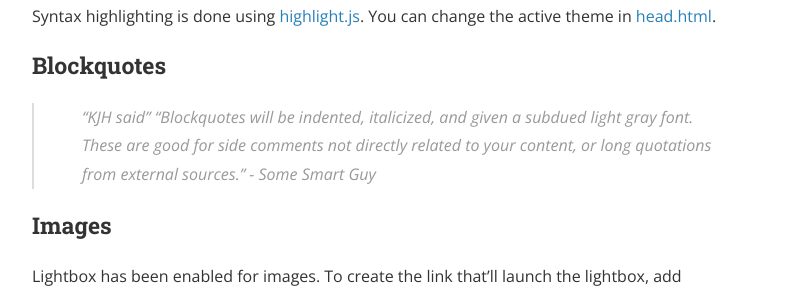
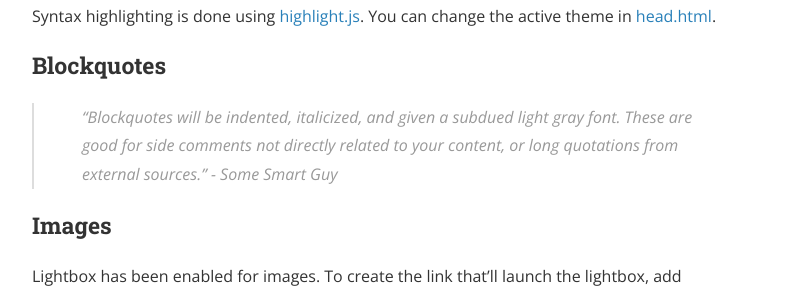
Before and after one commit to jeonghoonkim1211/jeonghoonkim1211.github.io, a Jekyll site: the page built from _posts/2021-02-21-welcome-to-ML.markdown, in a window 1280 px wide and 900 px high, scrolled down 1655 px. Shown: the part 154-447 px from the top of the window, without its empty margins (240-1039 px from the left). Built offline with Jekyll 4.4.1, drawn with Linux system fonts in a browser that asks for light colours; nearby versions of some CDN libraries.

Commit message:
Update 2021-02-21-welcome-to-ML.markdown

```diff
--- a/_posts/2021-02-21-welcome-to-ML.markdown
+++ b/_posts/2021-02-21-welcome-to-ML.markdown
@@ -57,7 +57,6 @@ demo("hello, world!", 10);
 Syntax highlighting is done using [highlight.js][highlight]. You can change the active theme in [head.html](https://github.com/bencentra/centrarium/blob/2dcd73d09e104c3798202b0e14c1db9fa6e77bc7/_includes/head.html#L15).
 
 ### Blockquotes
-> "KJH said"
 > "Blockquotes will be indented, italicized, and given a subdued light gray font. These are good for side comments not directly related to your content, or long quotations from external sources." - Some Smart Guy
 
 ### Images
```
